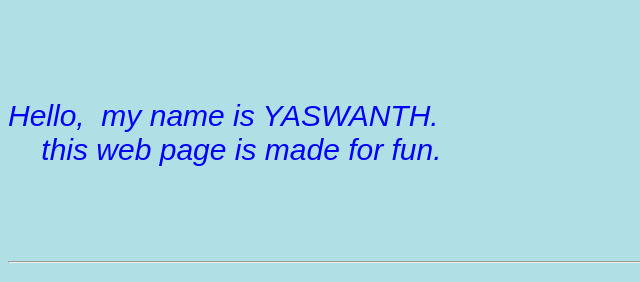
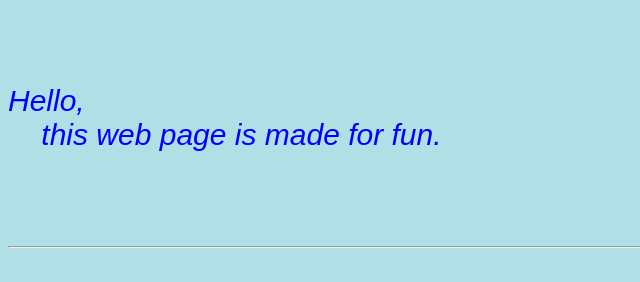
Before and after one commit to Yaswanth77777/Random-game, a plain HTML site: page index.html in a window 1280 px wide. Shown: the part 253-535 px from the top of the page, without its empty margins (0-640 px from the left). Drawn offline with Linux system fonts and the light colour scheme.

Commit message:
Update index.html

```diff
--- a/index.html
+++ b/index.html
@@ -9,8 +9,8 @@
 <body>
     <pre>
     <h1>NOTE: </h1> <p>This is a static website.</p>
-    <br>
-   <pre><p><i>Hello,  my name is YASWANTH.
+
+   <pre><p><i>Hello,
     this web page is made for fun. </i></p><p>
 <hr>
 <h1>Game Section</h1>
```
